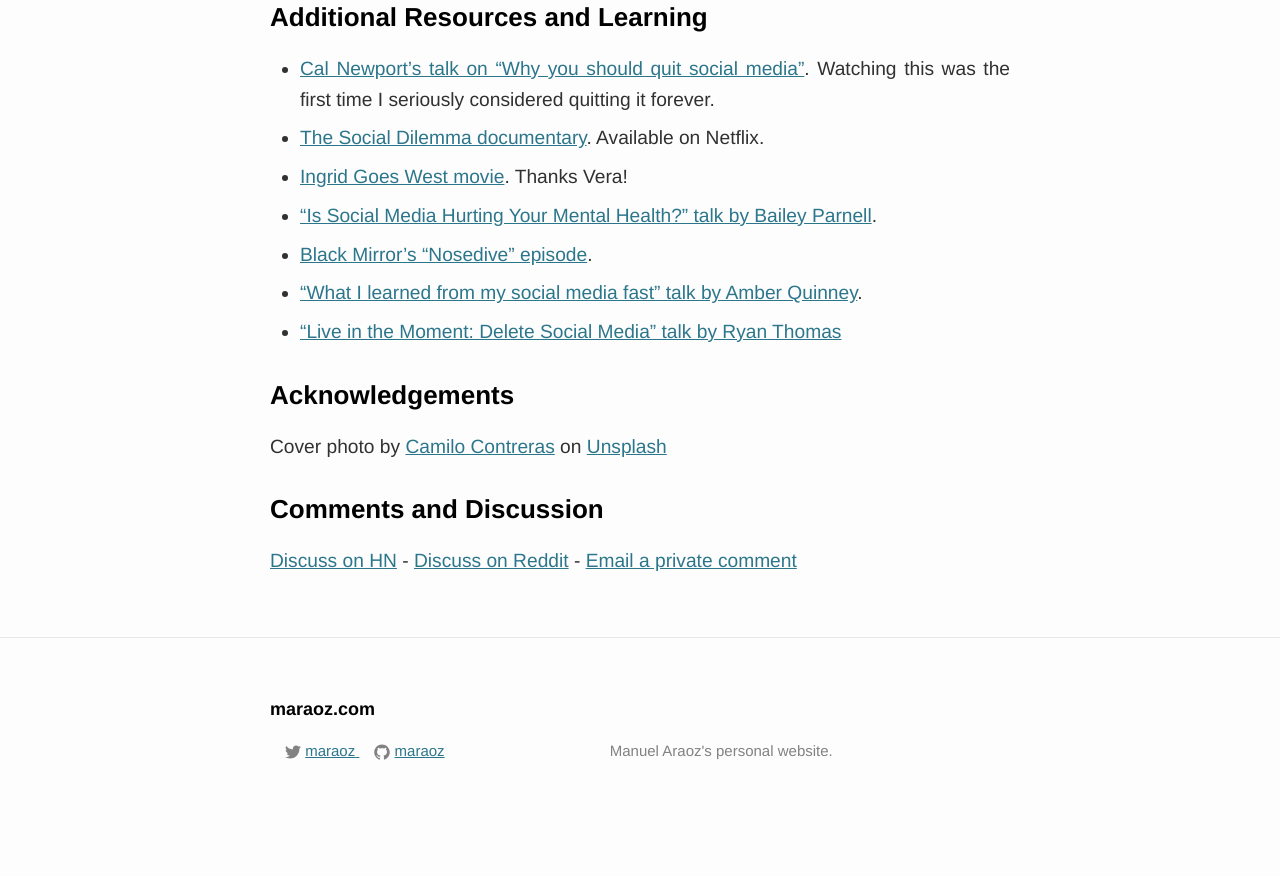
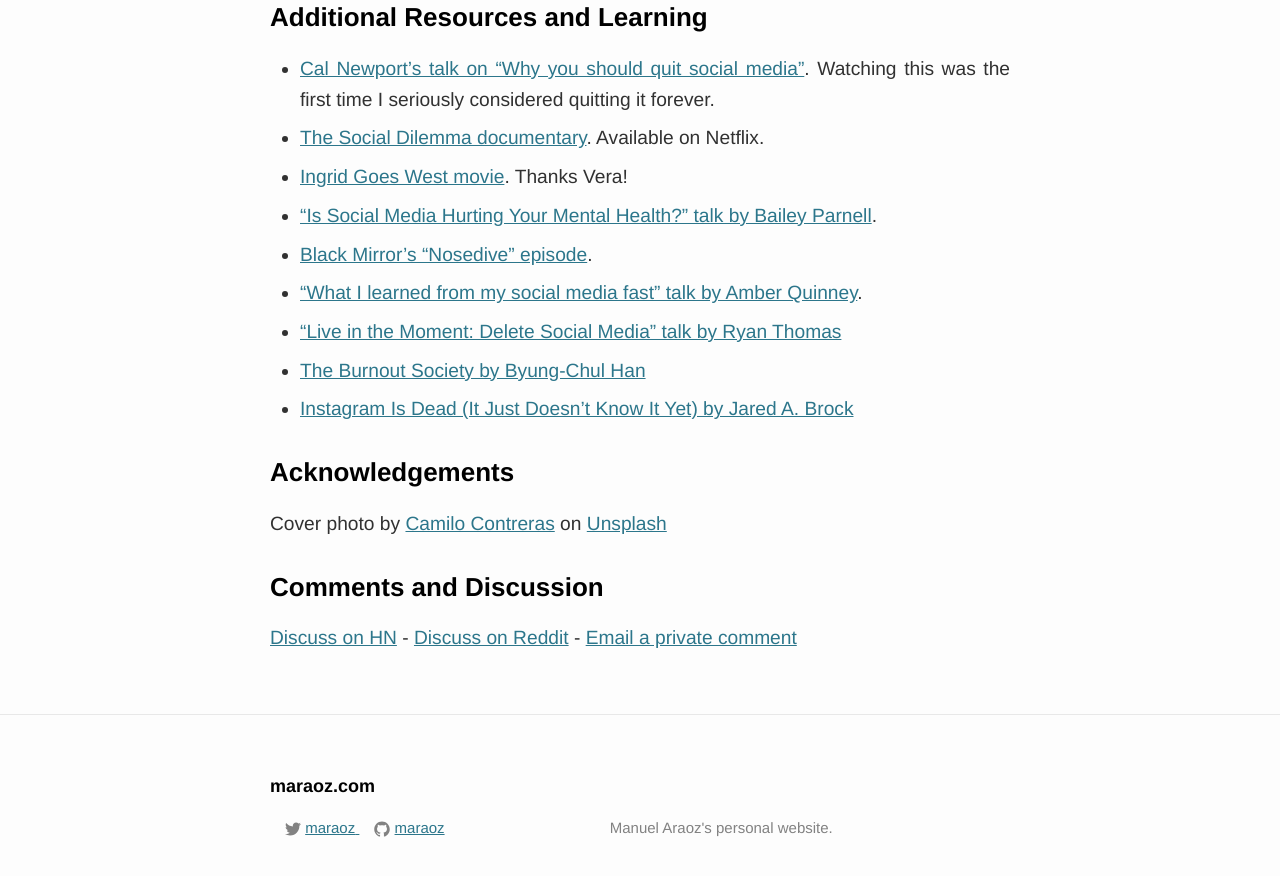
Before and after one commit to tobyornottobe/maraoz.github.io, a Jekyll site: the page built from _posts/2020-12-23-bye-social-media.md, in a window 1280 px wide and 900 px high, scrolled down 2420 px. Shown: the top 876 px of the window. Built offline with Jekyll 4.4.1, drawn with Linux system fonts in a browser that asks for light colours; before the commit the page ends 3243 px from its top, so only the background shows below that.

Commit message:
add new link to bye-social-media

```diff
--- a/_posts/2020-12-23-bye-social-media.md
+++ b/_posts/2020-12-23-bye-social-media.md
@@ -31,6 +31,8 @@
 - [Black Mirror's "Nosedive" episode](https://www.imdb.com/title/tt5497778/).
 - ["What I learned from my social media fast" talk by Amber Quinney](https://www.youtube.com/watch?v=gM3KIvZO5oU).
 - ["Live in the Moment: Delete Social Media" talk by Ryan Thomas](https://www.youtube.com/watch?v=pOchBnZJdEk)
+- [The Burnout Society by Byung-Chul Han](https://www.goodreads.com/book/show/26085550-the-burnout-society)
+- [Instagram Is Dead (It Just Doesn’t Know It Yet) by Jared A. Brock ](https://medium.com/better-marketing/instagram-is-dead-it-just-doesnt-know-it-yet-b030445371f4)
 
 
 ### Acknowledgements
```
